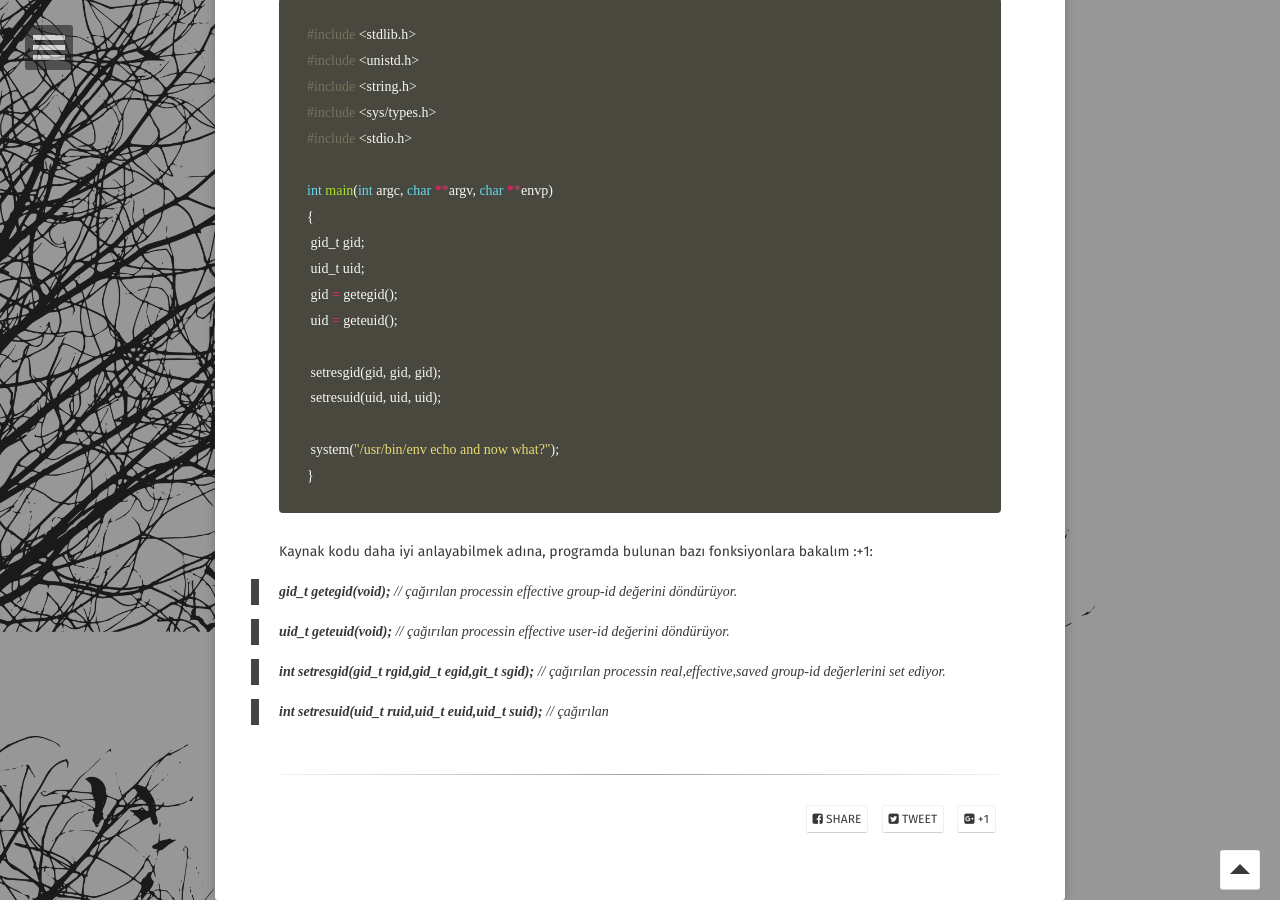
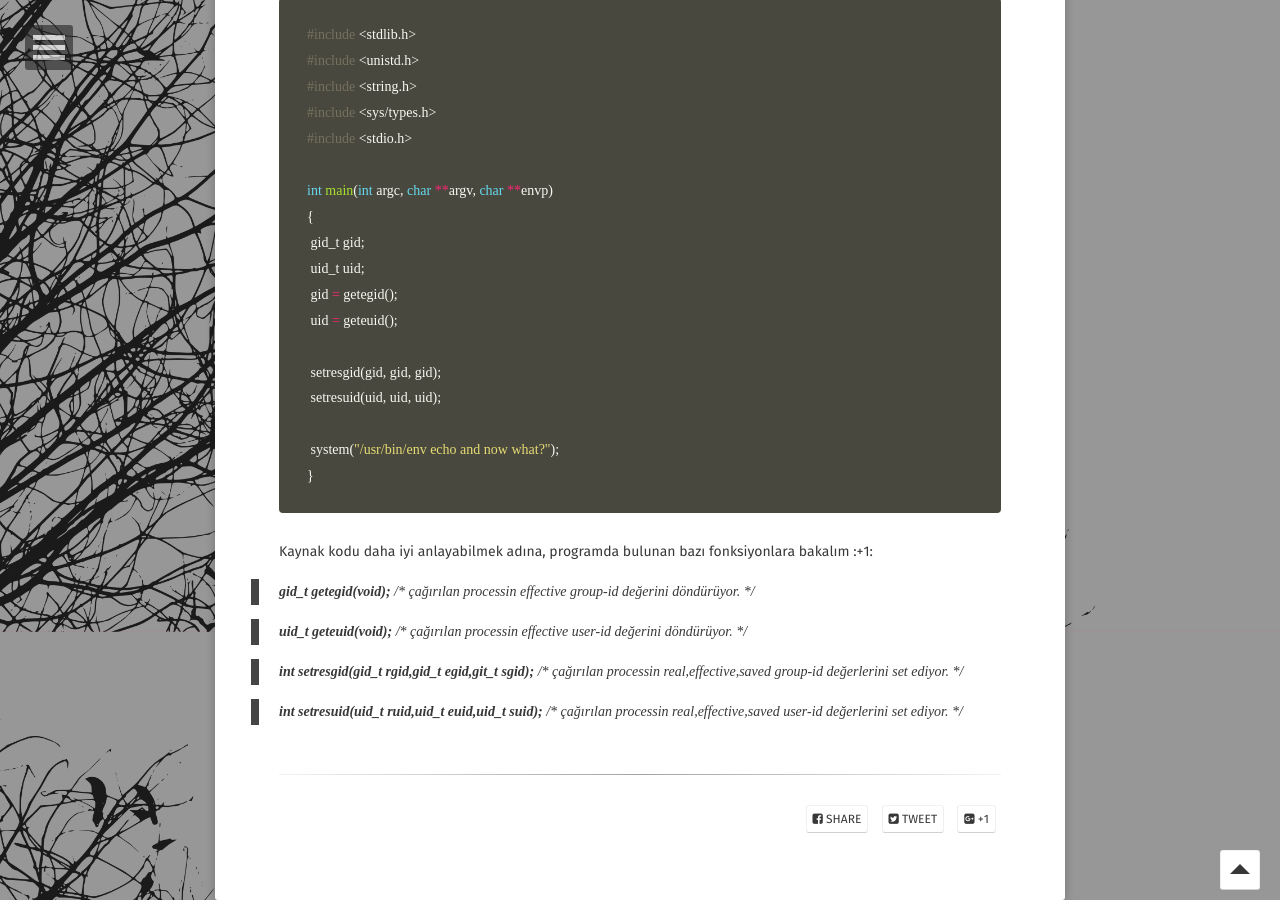
Before and after one commit to burcudemiralp/burcudemiralp.github.io, a Jekyll site: the page built from _posts/2018-02-23-nebula-writeup.md, in a window 1280 px wide and 900 px high, scrolled down 1168 px. Built offline with Jekyll 4.4.1, drawn with Linux system fonts in a browser that asks for light colours; some web fonts are replaced.

Commit message:
Update 2018-02-23-nebula-writeup.md

```diff
--- a/_posts/2018-02-23-nebula-writeup.md
+++ b/_posts/2018-02-23-nebula-writeup.md
@@ -59,10 +59,10 @@ Bu bölümde bizden beklenen /home/flag01 dizini altında bulunan c programında
 {% endhighlight %}
 Kaynak kodu daha iyi anlayabilmek adına, programda bulunan bazı fonksiyonlara bakalım :+1:
 
-> **gid_t getegid(void);** // çağırılan processin effective group-id değerini döndürüyor.
+> **gid_t getegid(void);** /* çağırılan processin effective group-id değerini döndürüyor. */
 
-> **uid_t geteuid(void);** // çağırılan processin effective user-id değerini döndürüyor.
+> **uid_t geteuid(void);** /* çağırılan processin effective user-id değerini döndürüyor. */
 
-> **int setresgid(gid_t rgid,gid_t egid,git_t sgid);** // çağırılan processin real,effective,saved  group-id değerlerini set ediyor.
+> **int setresgid(gid_t rgid,gid_t egid,git_t sgid);** /* çağırılan processin real,effective,saved  group-id değerlerini set ediyor. */
 
-> **int setresuid(uid_t ruid,uid_t euid,uid_t suid);** // çağırılan
+> **int setresuid(uid_t ruid,uid_t euid,uid_t suid);** /* çağırılan processin real,effective,saved user-id değerlerini set ediyor. */
```
